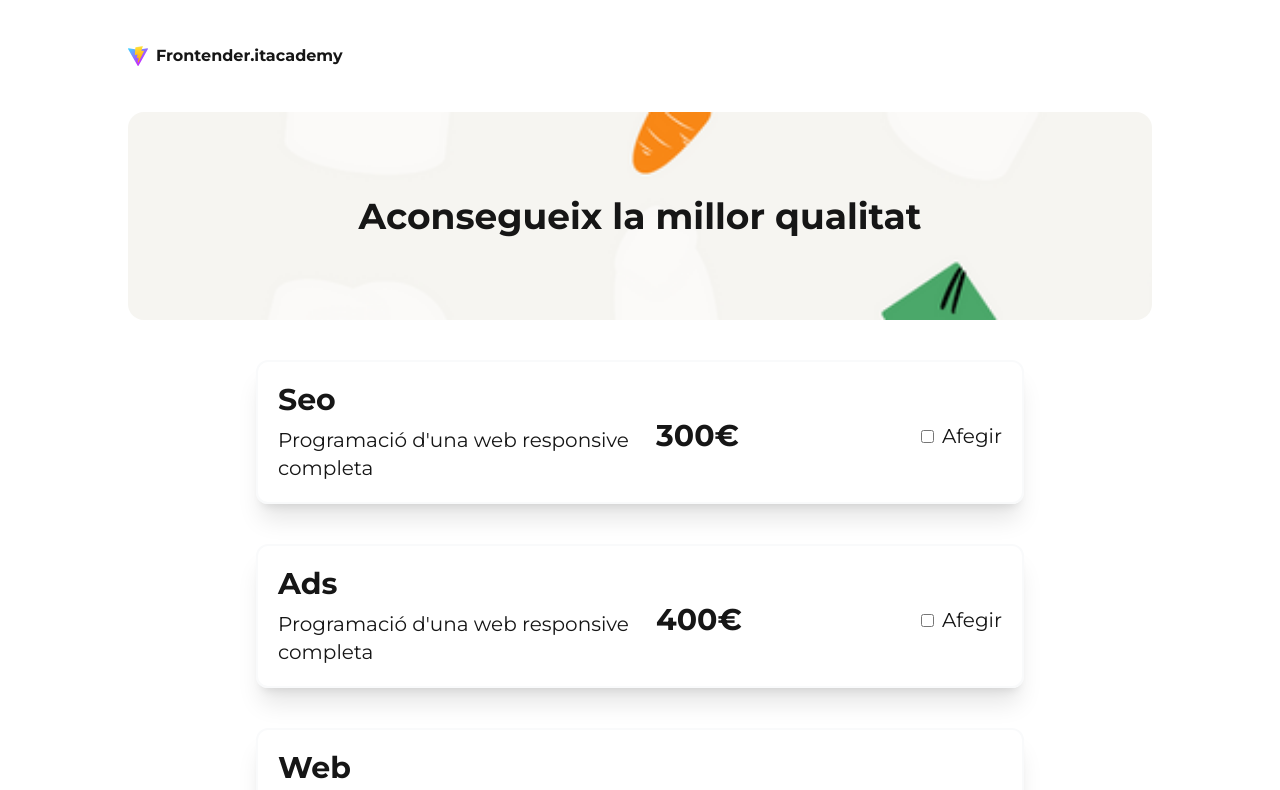
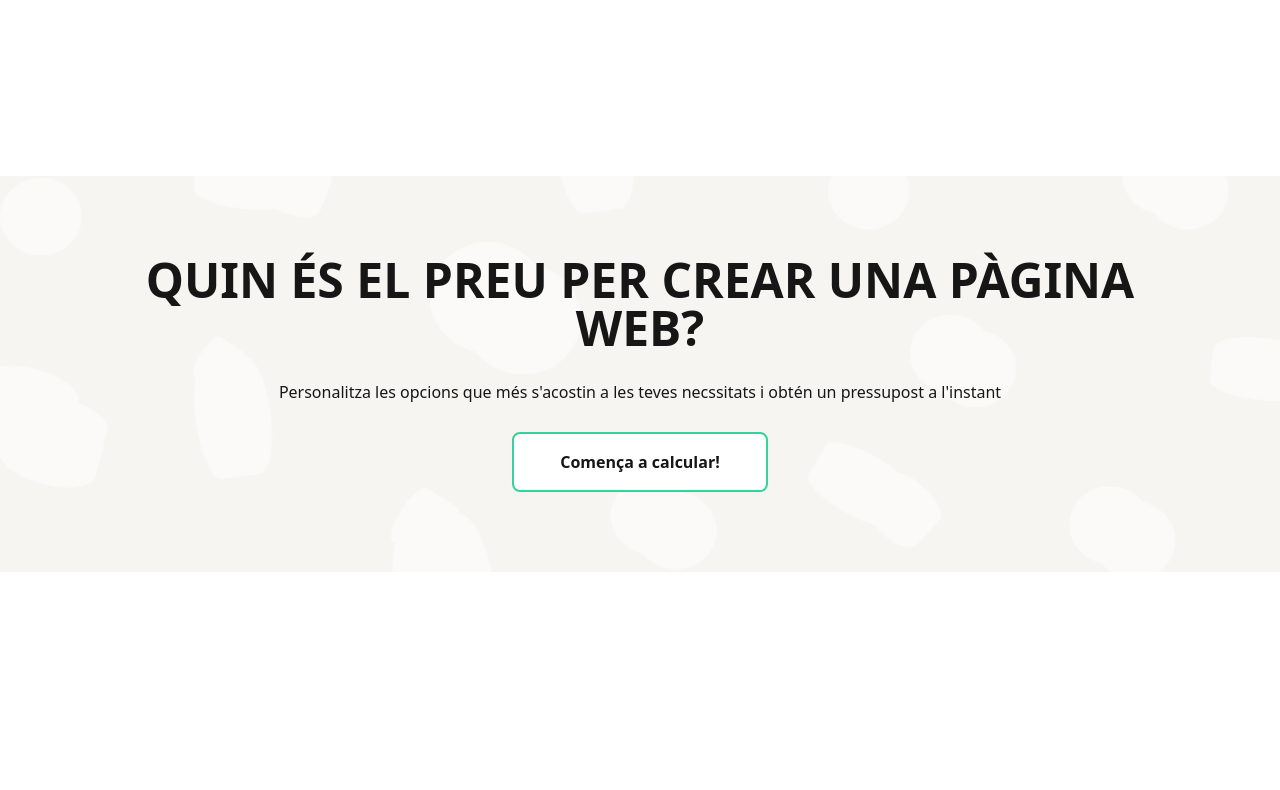
Before and after one commit to mllenas12/Budget-app, a React (Vite) app: page / in a window 1280 px wide. Shown: the top 790 px of the page. Built offline with nearby package versions, Linux system fonts and the light colour scheme.

Commit message:
Exercici 4

```diff
--- a/src/App.tsx
+++ b/src/App.tsx
@@ -1,19 +1,16 @@
-import React from "react";
 import "./assets/index.css";
-import Header from "./components/Header/Header";
-import Banner from "./components/Banner/Banner";
-import Main from "./components/Main/Main";
-import CounterProvider from "./context/CounterProvider";
+import { BrowserRouter, Routes, Route } from "react-router-dom";
+import BudgetPage from "./pages/BudgetPage";
+import Home from "./pages/Home";
 
 function App() {
   return (
-    <div className="font-montserrat">
-      <CounterProvider>
-        <Header />
-        <Banner />
-        <Main />
-      </CounterProvider>
-    </div>
+    <BrowserRouter>
+      <Routes>
+        <Route path="/" element={<Home />} />
+        <Route path="/BudgetPage" element={<BudgetPage />} />
+      </Routes>
+    </BrowserRouter>
   );
 }
 
--- a/src/components/Header/Header.tsx
+++ b/src/components/Header/Header.tsx
@@ -1,5 +1,5 @@
 import React from "react";
-
+import { Link } from "react-router-dom";
 const Header = () => {
   return (
     <div className="flex flex-col sm:flex-row h-20 py-5 w-4/5 mx-auto sm:justify-between justify-center my-4">
@@ -7,6 +7,12 @@ const Header = () => {
         <img src="public/vite.svg" alt="vite-logo" className="w-5" />
         <p className="font-bold my-auto px-2">Frontender.itacademy</p>
       </div>
+      <Link
+        to="/"
+        className="font-semibold sm:my-auto my-3 py-1 sm:px-5 bg-white border-solid border-2 border-emerald-400 rounded text-center"
+      >
+        Home
+      </Link>
     </div>
   );
 };
--- a/src/context/CounterProvider.tsx
+++ b/src/context/CounterProvider.tsx
@@ -9,7 +9,6 @@ const CounterProvider = ({ children }: CounterProviderProps) => {
     React.useState<optionType[]>(dataCheckboxes);
 
   const [total, setTotal] = React.useState<number>();
-
   const [counterPages, setCounterPages] = React.useState<number>(0);
   const [counterLangs, setCounterLangs] = React.useState<number>(0);
 
--- /dev/null
+++ b/src/pages/BudgetPage.tsx
@@ -0,0 +1,19 @@
+import React from "react";
+import Header from "../components/Header/Header";
+import Banner from "../components/Banner/Banner";
+import Main from "../components/Main/Main";
+import CounterProvider from "../context/CounterProvider";
+
+const BudgetPage = () => {
+  return (
+    <div className="font-montserrat">
+      <CounterProvider>
+        <Header />
+        <Banner />
+        <Main />
+      </CounterProvider>
+    </div>
+  );
+};
+
+export default BudgetPage;
--- /dev/null
+++ b/src/pages/Home.tsx
@@ -0,0 +1,26 @@
+import React from "react";
+import { Link } from "react-router-dom";
+
+const Home = () => {
+  return (
+    <div className="bg-[url(public/bg-home.png)] bg-no-repeat bg-cover bg-center mt-44">
+      <div className="flex flex-col justify-center py-20 text-center">
+        <h1 className="md:text-5xl text-3xl px-10 lg:px-20 font-semibold">
+          QUIN ÉS EL PREU PER CREAR UNA PÀGINA WEB?
+        </h1>
+        <p className="py-5 px-8 w-full md:w-4/5 lg:px-36 my-2 mx-auto">
+          Personalitza les opcions que més s'acostin a les teves necssitats i
+          obtén un pressupost a l'instant
+        </p>
+        <Link
+          to="/BudgetPage"
+          className="w-1/3 md:w-1/4 lg:w-1/5 py-4 mx-auto rounded-lg border-solid border-2 border-emerald-400 font-semibold bg-white"
+        >
+          Comença a calcular!
+        </Link>
+      </div>
+    </div>
+  );
+};
+
+export default Home;
```
Also changed, not shown: public/budget-img.svg (deleted).
